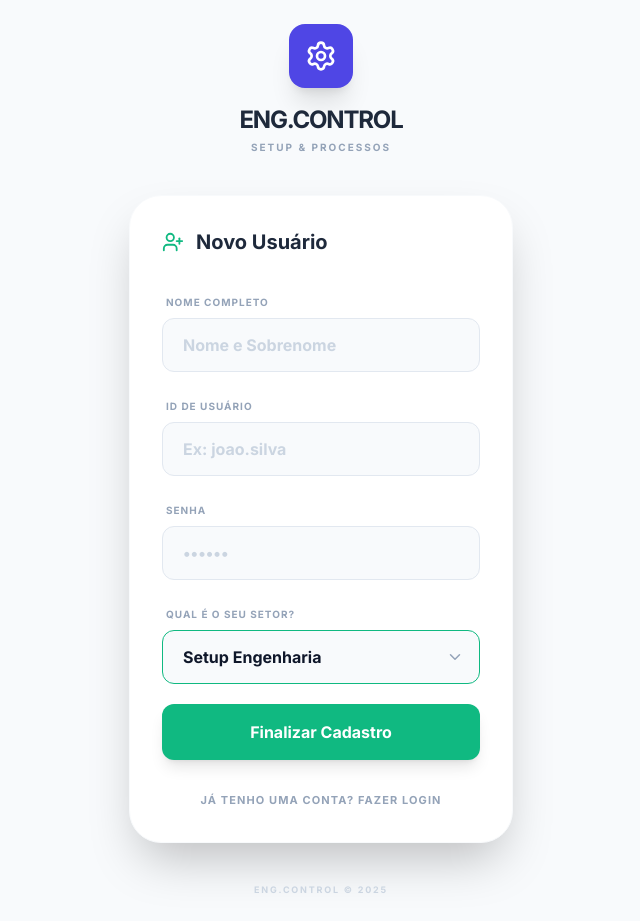
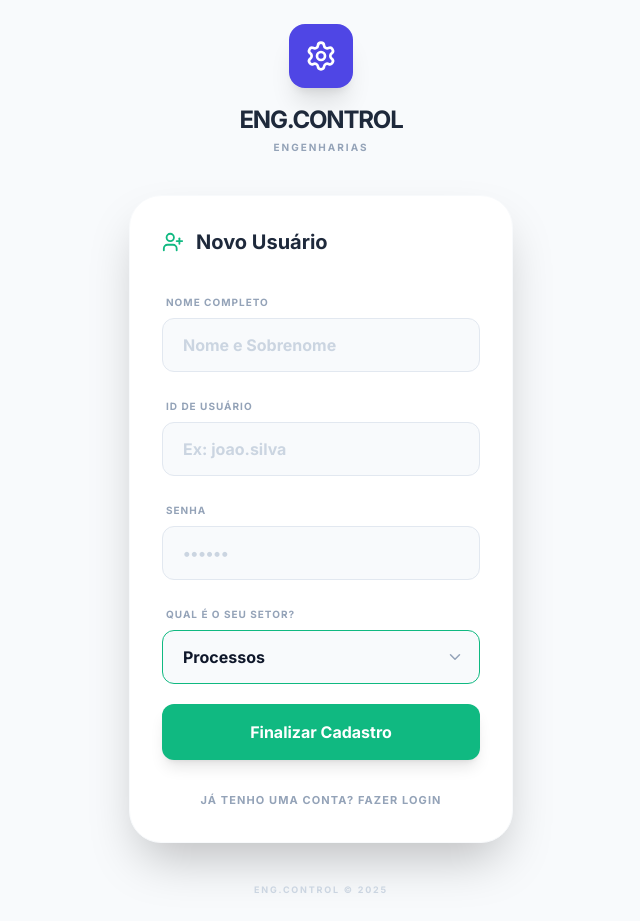
Before and after one commit to victorlopo-a11y/Trocadturnos, a React (Vite) app: page / in a window 1280 px wide. Both pictures are taken after a click on the button "NÃO TEM CONTA? CADASTRE-SE AQUI". Shown: the whole page, without its empty margins (319-959 px from the left). Built offline with nearby package versions, Linux system fonts and the light colour scheme.

Commit message:
Add multi-sector selection on registration

```diff
--- a/components/Login.tsx
+++ b/components/Login.tsx
@@ -8,12 +8,22 @@ interface LoginProps {
   onLogin: (user: User) => void;
 }
 
+const SECTORS = [
+  'Teste',
+  'Processos',
+  'Setup',
+  'Automação',
+  'Aplicação',
+  'Produto',
+  'Qualidade'
+];
+
 const Login: React.FC<LoginProps> = ({ onLogin }) => {
   const [isRegistering, setIsRegistering] = useState(false);
   const [username, setUsername] = useState('');
   const [password, setPassword] = useState('');
   const [fullName, setFullName] = useState('');
-  const [sector, setSector] = useState('Setup Engenharia');
+  const [sector, setSector] = useState('Processos');
 
   const [error, setError] = useState<string | null>(null);
   const [isLoading, setIsLoading] = useState(false);
@@ -106,7 +116,7 @@ const Login: React.FC<LoginProps> = ({ onLogin }) => {
             <Settings size={32} />
           </div>
           <h1 className="text-2xl font-black text-[#1e293b] dark:text-white tracking-tighter">ENG.CONTROL</h1>
-          <p className="text-slate-400 text-[10px] font-black uppercase tracking-[0.2em] mt-1">Setup & Processos</p>
+          <p className="text-slate-400 text-[10px] font-black uppercase tracking-[0.2em] mt-1">Engenharias</p>
         </div>
 
         <div className="bg-white dark:bg-slate-900 rounded-[2rem] shadow-2xl p-8 border border-slate-50 dark:border-slate-800 transition-all">
@@ -166,9 +176,9 @@ const Login: React.FC<LoginProps> = ({ onLogin }) => {
                     onChange={(e) => setSector(e.target.value)}
                     className="w-full px-5 py-3.5 bg-slate-50 dark:bg-slate-800 border border-[#10b981] rounded-xl dark:text-white outline-none focus:ring-2 focus:ring-[#10b981] appearance-none transition-all font-bold text-slate-900"
                   >
-                    <option value="Setup Engenharia">Setup Engenharia</option>
-                    <option value="Engenharia de Processos">Engenharia de Processos</option>
-                    <option value="Manutenção / Máquinas">Manutenção / Máquinas</option>
+                    {SECTORS.map((item) => (
+                      <option key={item} value={item}>{item}</option>
+                    ))}
                   </select>
                   <ChevronDown className="absolute right-4 top-1/2 -translate-y-1/2 text-slate-400 pointer-events-none" size={18} />
                 </div>
```
